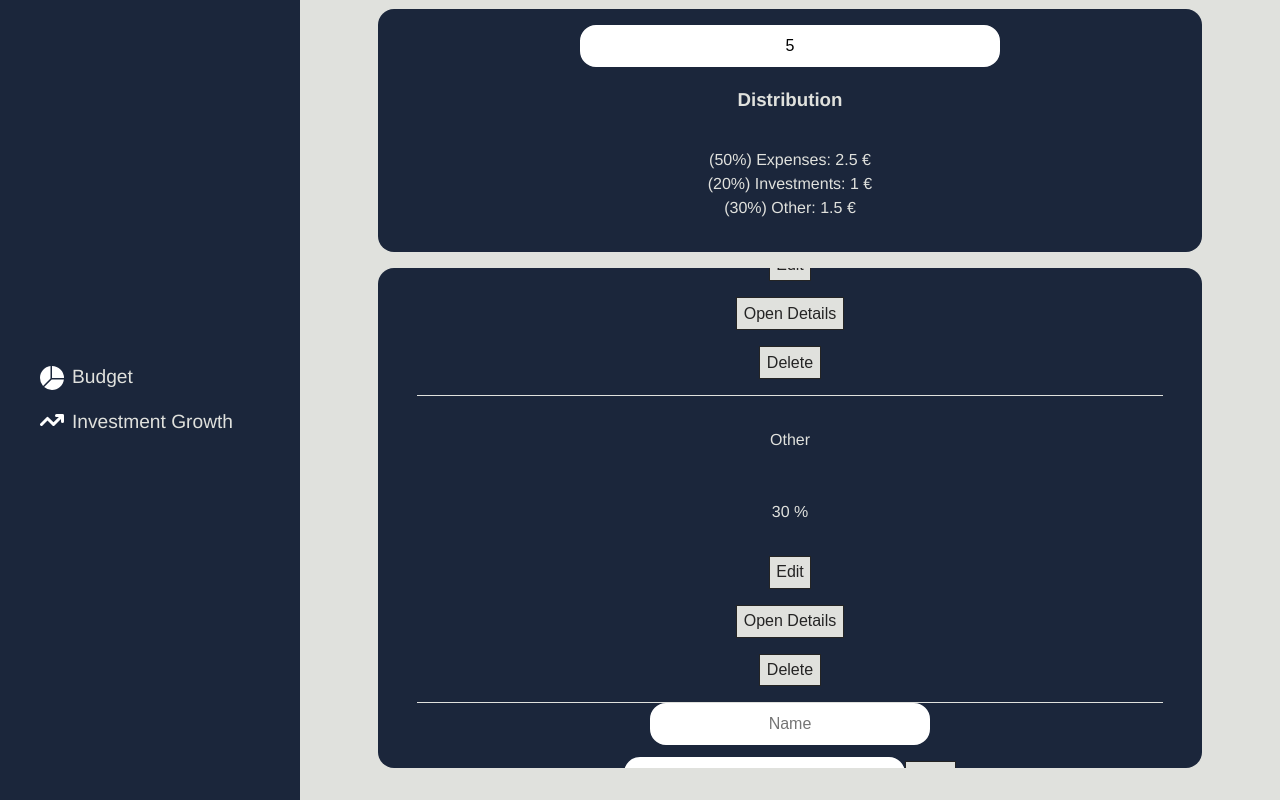
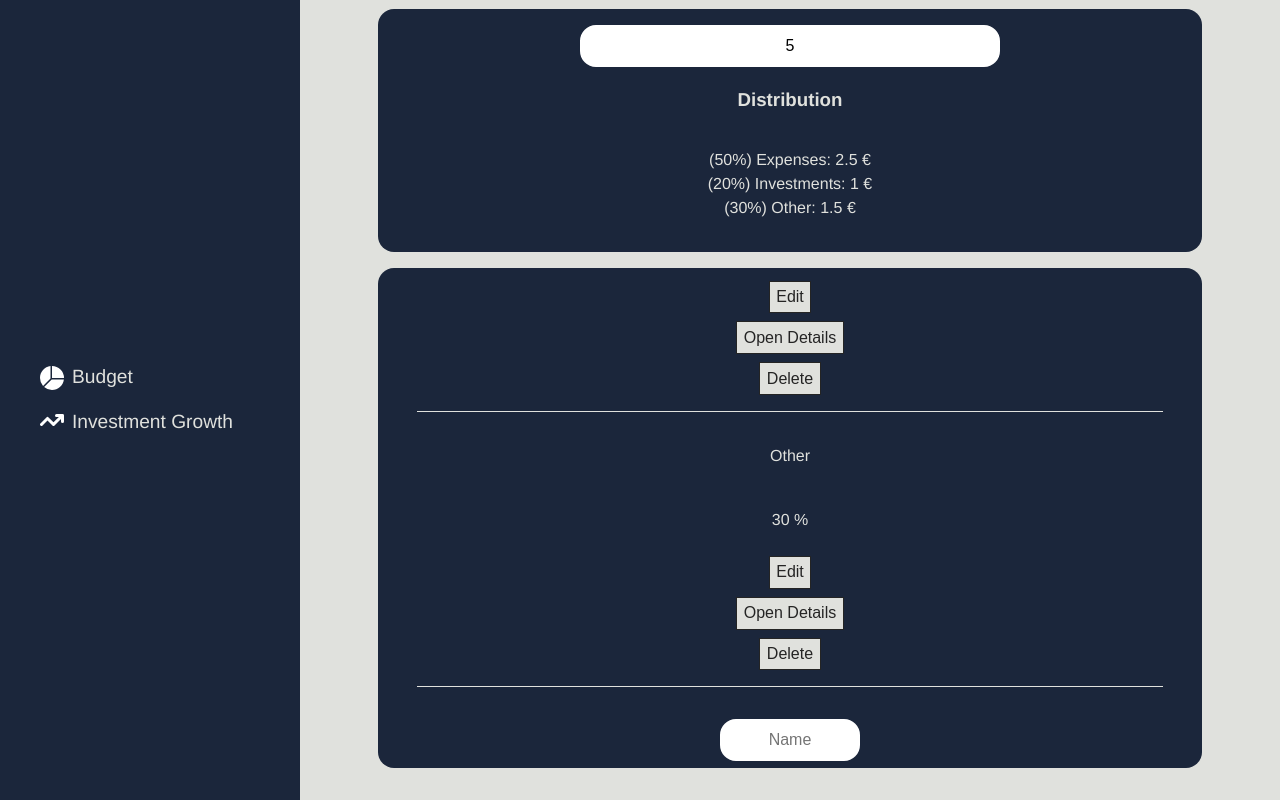
Before and after one commit to andrebarros7201/expense-tracker, a React (Vite) app: page / in a window 1280 px wide. Both pictures are taken after typing "5" into the empty fields and a click on the button "Add New Item". Shown: the part 67-867 px from the top of the page. Built offline with nearby package versions, Linux system fonts and the light colour scheme.

Commit message:
fix table style

```diff
--- a/src/components/budget/BudgetAddItem.jsx
+++ b/src/components/budget/BudgetAddItem.jsx
@@ -1,5 +1,6 @@
 import { useContext, useState } from "react";
 import styles from "../../styles/components/budget.module.css";
+import containerComponent from "../../styles/container/containerComponent.module.css";
 import { AppContext } from "../../App.jsx";
 
 export default function BudgetAddItem() {
@@ -18,7 +19,9 @@ export default function BudgetAddItem() {
   }
 
   return (
-    <div className={styles["budgetAddItem"]}>
+    <div
+      className={`${containerComponent["container-table-item-top"]} ${styles["add-item"]}`}
+    >
       {!isAdding ? (
         <button
           className={styles["add-button"]}
@@ -33,11 +36,17 @@ export default function BudgetAddItem() {
           <input
             type="text"
             placeholder={"Name"}
+            minLength={3}
+            maxLength={30}
+            required={true}
             onChange={(e) => handleChange("name", e.target.value)}
           />
           <input
             type="number"
             placeholder={"Proportion"}
+            min={1}
+            max={100}
+            required={true}
             onChange={(e) => handleChange("proportion", e.target.value)}
           />
           <button
--- a/src/components/budget/BudgetTableItem.jsx
+++ b/src/components/budget/BudgetTableItem.jsx
@@ -22,10 +22,12 @@ export default function BudgetTableItem({ item }) {
 
   return (
     <div
-      className={containerComponent["container-table-item"]}
+      className={`${containerComponent["container-table-item"]} `}
       data-testid="budgetCRUDITem"
     >
-      <div className={styles["budget-table-top"]}>
+      <div
+        className={`${containerComponent["container-table-item-top"]} ${styles["budget-table-top"]}`}
+      >
         {!isEditing ? (
           <>
             <p>{item.name}</p>
@@ -34,10 +36,13 @@ export default function BudgetTableItem({ item }) {
               onClick={() => {
                 setIsEditing(true);
               }}
+              className={containerComponent["button-primary"]}
             >
               Edit
             </button>
-            <button>{detailsOpen ? "Close" : "Open"} Details</button>
+            <button className={containerComponent["button-primary"]}>
+              {detailsOpen ? "Close" : "Open"} Details
+            </button>
           </>
         ) : (
           <>
@@ -56,11 +61,23 @@ export default function BudgetTableItem({ item }) {
                 handleCopyItemChange("proportion", e.target.value)
               }
             />
-            <button onClick={(e) => handleSaveEdit(e)}>Save</button>
-            <button>{detailsOpen ? "Close" : "Open"} Details</button>
+            <button
+              onClick={(e) => handleSaveEdit(e)}
+              className={containerComponent["button-primary"]}
+            >
+              Save
+            </button>
+            <button className={containerComponent["button-primary"]}>
+              {detailsOpen ? "Close" : "Open"} Details
+            </button>
           </>
         )}
-        <button onClick={() => deleteBudgetItem(item)}>Delete</button>
+        <button
+          onClick={() => deleteBudgetItem(item)}
+          className={containerComponent["button-primary"]}
+        >
+          Delete
+        </button>
       </div>
       {detailsOpen && (
         <div className={styles["budgetCRUDItem-bottom"]}>
--- a/src/components/investmentPrediction/InvestmentPredictionTable.jsx
+++ b/src/components/investmentPrediction/InvestmentPredictionTable.jsx
@@ -14,7 +14,7 @@ function TableItem({ item, previousItem }) {
       className={containerComponent["container-table-item"]}
       data-testid="table-item"
     >
-      <div className={styles["table-item-head"]}>
+      <div className={containerComponent["container-table-item-top"]}>
         <p>Year: {item.year}</p>
         <p>
           Final Value:{" "}
@@ -29,11 +29,12 @@ function TableItem({ item, previousItem }) {
               : "(0€)"}
           </b>
         </p>
-        <div>
-          <button onClick={toggleDetails}>
-            {detailsOpen ? "Close" : "Open"} Details
-          </button>
-        </div>
+        <button
+          onClick={toggleDetails}
+          className={containerComponent["button-primary"]}
+        >
+          {detailsOpen ? "Close" : "Open"} Details
+        </button>
       </div>
       {detailsOpen && (
         <div className={styles["table-item-details"]}>
--- a/src/styles/components/budget.module.css
+++ b/src/styles/components/budget.module.css
@@ -1,13 +1,11 @@
 .add-button,
 .save-button {
-  margin-top: 1rem;
   padding: 0.4rem;
   font-size: 1rem;
   background-color: var(--platinum);
   color: #242424;
   border: 1px solid #242424;
   transition: 0.2s ease-in-out;
-  max-width: 200px;
 
   &:hover {
     cursor: pointer;
@@ -15,25 +13,15 @@
   }
 }
 
+.add-item {
+  margin-top: 2rem;
+}
+
 .budget-table-top {
-  display: flex;
-  flex-flow: row wrap;
-  justify-content: space-between;
-  align-items: center;
-  width: 100%;
-  gap: 1rem;
-
   & > * {
     flex: 1;
   }
 }
-
-@media (max-width: 1300px) {
-  .budget-table-top {
-    flex-flow: column nowrap;
-  }
-}
-
 ul {
   display: flex;
   flex-flow: column nowrap;
--- a/src/styles/container/containerComponent.module.css
+++ b/src/styles/container/containerComponent.module.css
@@ -19,7 +19,6 @@
 .container-table-item {
   display: flex;
   flex-direction: column;
-  justify-content: space-evenly;
   width: 90%;
   height: min-content;
   padding: 1rem;
@@ -27,20 +26,34 @@
   &:not(:last-child) {
     border-bottom: 1px solid var(--platinum);
   }
+}
 
-  & button {
+.container-table-item-top {
+  display: flex;
+  flex-flow: row nowrap;
+  align-items: center;
+  justify-content: space-between;
+
+  & > * {
+    display: flex;
+    flex-flow: column nowrap;
+    align-items: center;
+    justify-content: space-around;
+  }
+}
+
+.button-primary {
   padding: 0.4rem;
   font-size: 1rem;
   background-color: var(--platinum);
   color: #242424;
   border: 1px solid #242424;
   transition: 0.2s ease-in-out;
-    max-width: 200px;
+  width: fit-content;
 
   &:hover {
     cursor: pointer;
     box-shadow: 0 0 10px var(--platinum);
-    }
   }
 }
 
@@ -114,6 +127,11 @@ input {
     max-height: 500px;
   }
 
+  .container-table-item-top {
+    flex-flow: column nowrap;
+    gap: 0.5rem;
+  }
+
   .details-nav {
     height: 94vh;
     position: sticky;
```
Lines whose indentation alone changed are shown as unchanged.
